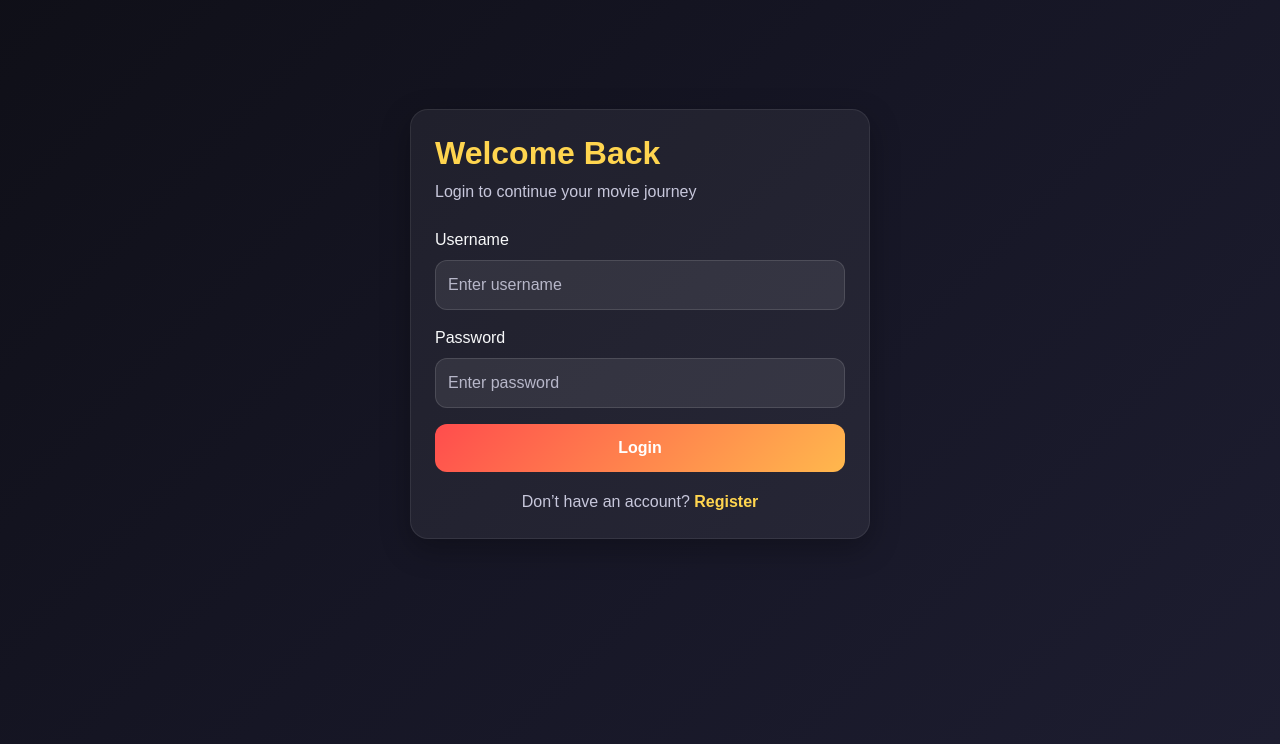
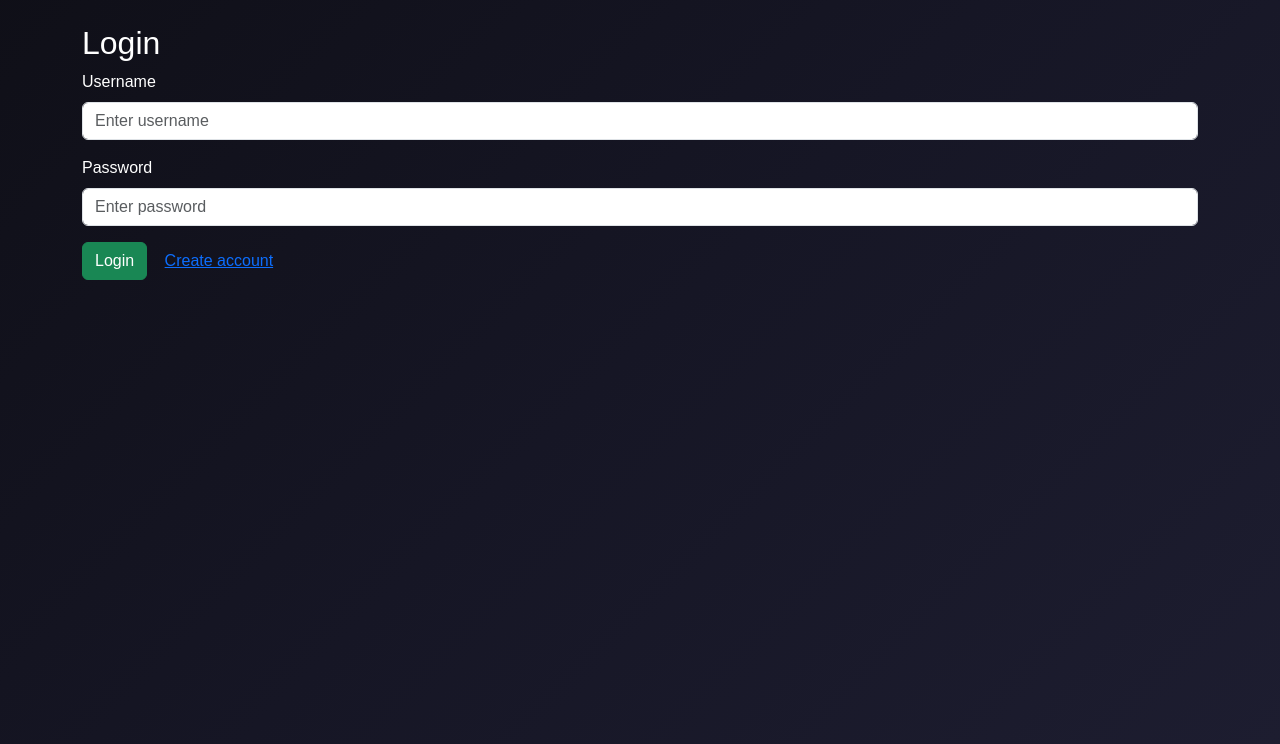
Before and after one commit to arranjan681/ReelLog, a Flask app: page /login in a window 1280 px wide. Shown: the part 56-800 px from the top of the page. Run offline with Flask 3, Linux system fonts and the light colour scheme.

Commit message:
Update login.html

```diff
--- a/templates/login.html
+++ b/templates/login.html
@@ -1,32 +1,22 @@
 {% extends 'base.html' %}
 {% block content %}
-<div class="auth-wrapper">
-    <div class="auth-card">
-        <h2 class="auth-title">Welcome Back</h2>
-        <p class="auth-subtitle">Login to continue your movie journey</p>
-
+<div class="form-box">
+    <h2>Login</h2>
     <form method="POST">
         {{ form.hidden_tag() }}
 
         <div class="mb-3">
-                {{ form.username.label(class="form-label text-light") }}
-                {{ form.username(class="form-control custom-input", placeholder="Enter username") }}
+            {{ form.username.label(class="form-label") }}
+            {{ form.username(class="form-control", placeholder="Enter username") }}
         </div>
 
         <div class="mb-3">
-                {{ form.password.label(class="form-label text-light") }}
-                {{ form.password(class="form-control custom-input", placeholder="Enter password") }}
+            {{ form.password.label(class="form-label") }}
+            {{ form.password(class="form-control", placeholder="Enter password") }}
         </div>
 
-            <div class="d-grid">
-                {{ form.submit(class="btn btn-glow") }}
-            </div>
+        {{ form.submit(class="btn btn-success") }}
+        <a href="{{ url_for('register') }}" class="btn btn-link">Create account</a>
     </form>
-
-        <div class="auth-footer">
-            <span>Don’t have an account?</span>
-            <a href="{{ url_for('register') }}">Register</a>
-        </div>
-    </div>
 </div>
 {% endblock %}
```
Lines whose indentation alone changed are shown as unchanged.
